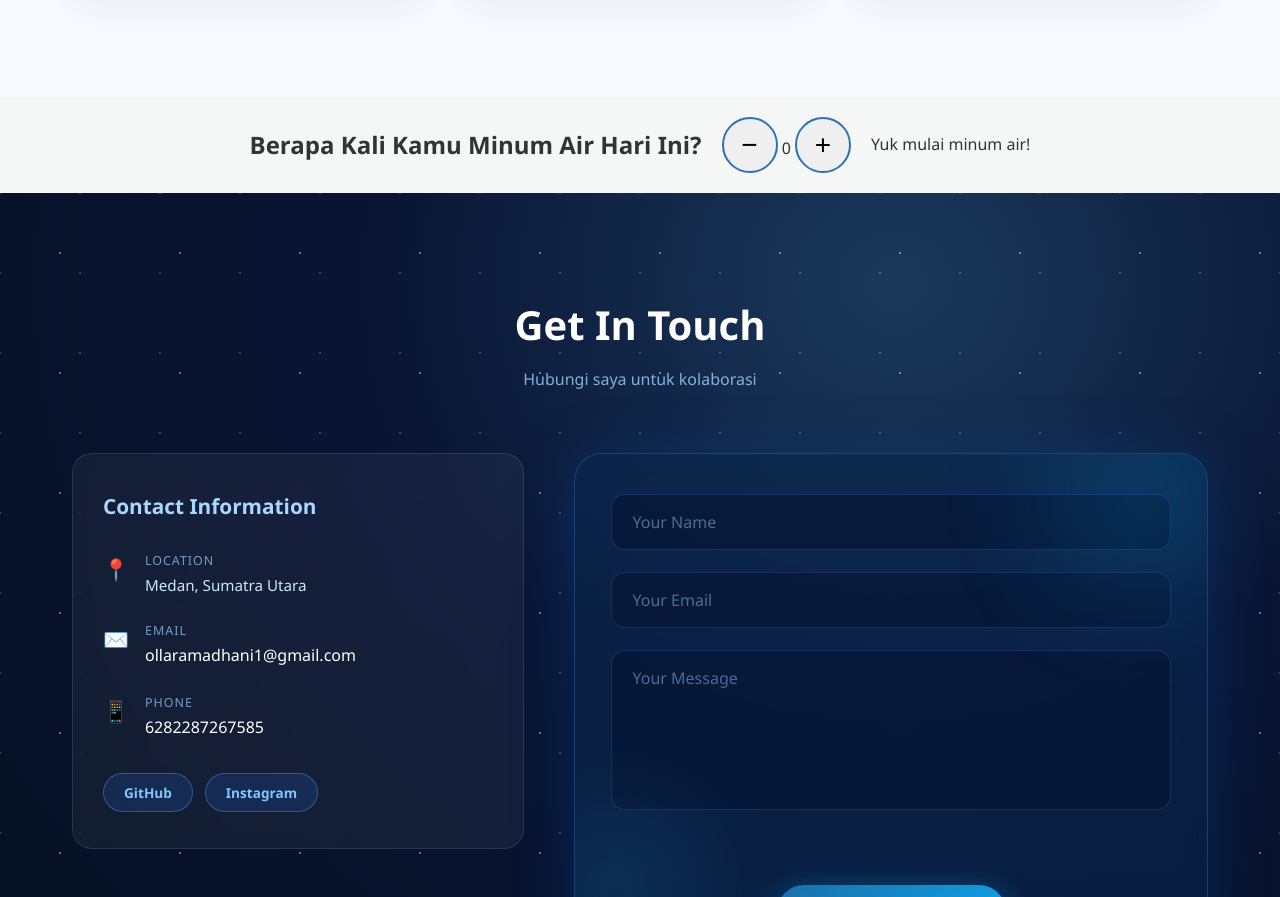
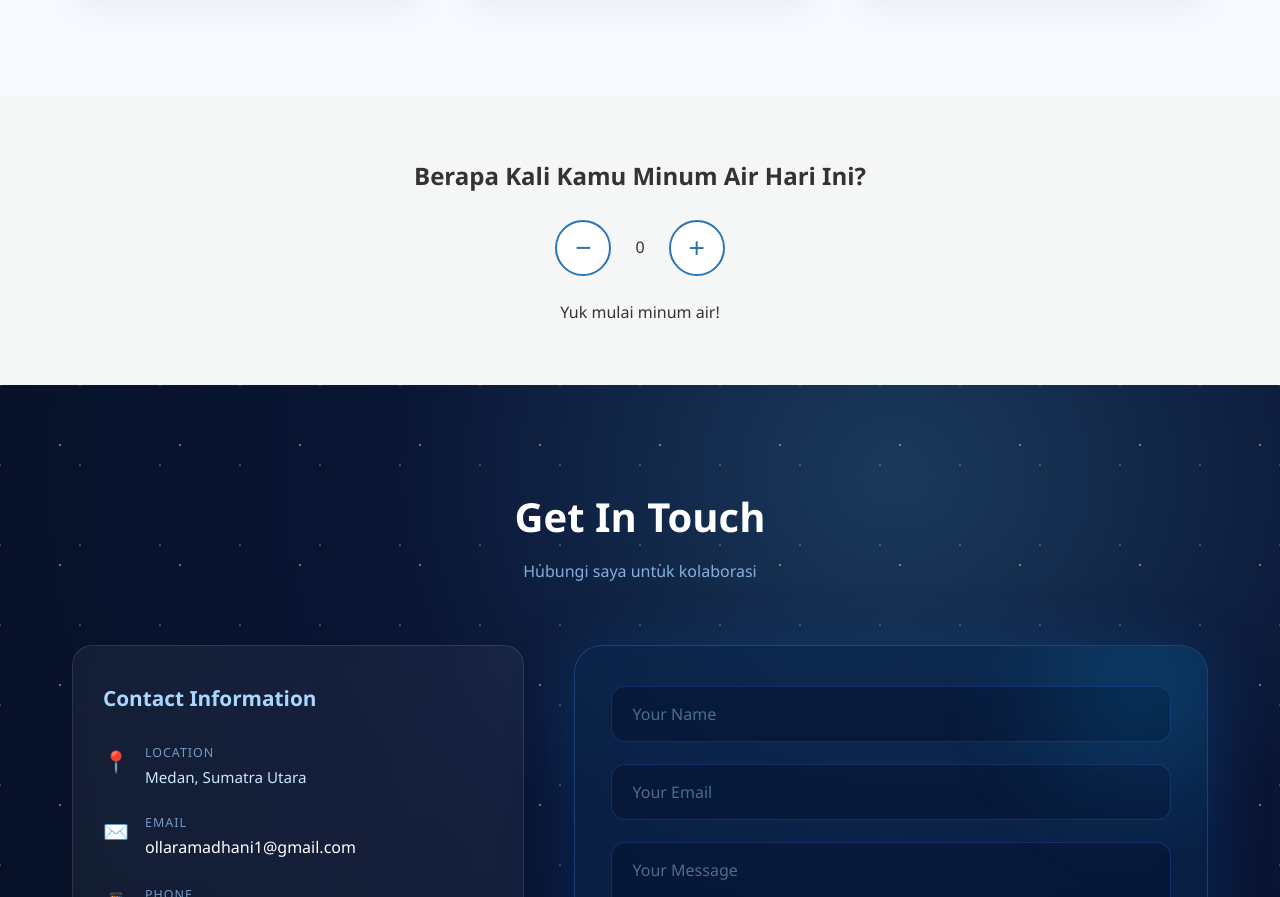
Before and after one commit to laollaa23/Pertemuan-4, a plain HTML site: page index.html in a window 1280 px wide. Shown: the part 3695-4592 px from the top of the page. Drawn offline with Linux system fonts and the light colour scheme.

Commit message:
Update style.css

```diff
--- a/style.css
+++ b/style.css
@@ -146,26 +146,39 @@ a {
 }
 
 .counter-section {
-  display: flex;
-  justify-content: center;
-  align-items: center;
-  gap: 20px;
-  margin: 20px 0;
+  text-align: center;
+  padding: 60px 20px;
 }
 
-.angka-counter{
-font-size:72px;
-font-weight:bold;
-color:#518ee8;
+.counter-container {
+  display: flex;
+  align-items: center;
+  justify-content: center;
+  gap: 24px;
+  margin: 24px 0;
 }
 
-.counter-btn{
-width:56px;
-height:56px;
-border-radius:50%;
-border:2px solid #2e72b5;
-font-size:28px;
-cursor:pointer;
+.angka-counter {
+  font-size: 72px;
+  font-weight: bold;
+  color: #2e74b5;
+  min-width: 100px;
+}
+
+.counter-btn {
+  width: 56px;
+  height: 56px;
+  border-radius: 50%;
+  border: 2px solid #2e74b5;
+  background: white;
+  font-size: 28px;
+  cursor: pointer;
+  color: #2e74b5;
+}
+
+.counter-btn:hover {
+  background: #2e74b5;
+  color: white;
 }
 
 
```
